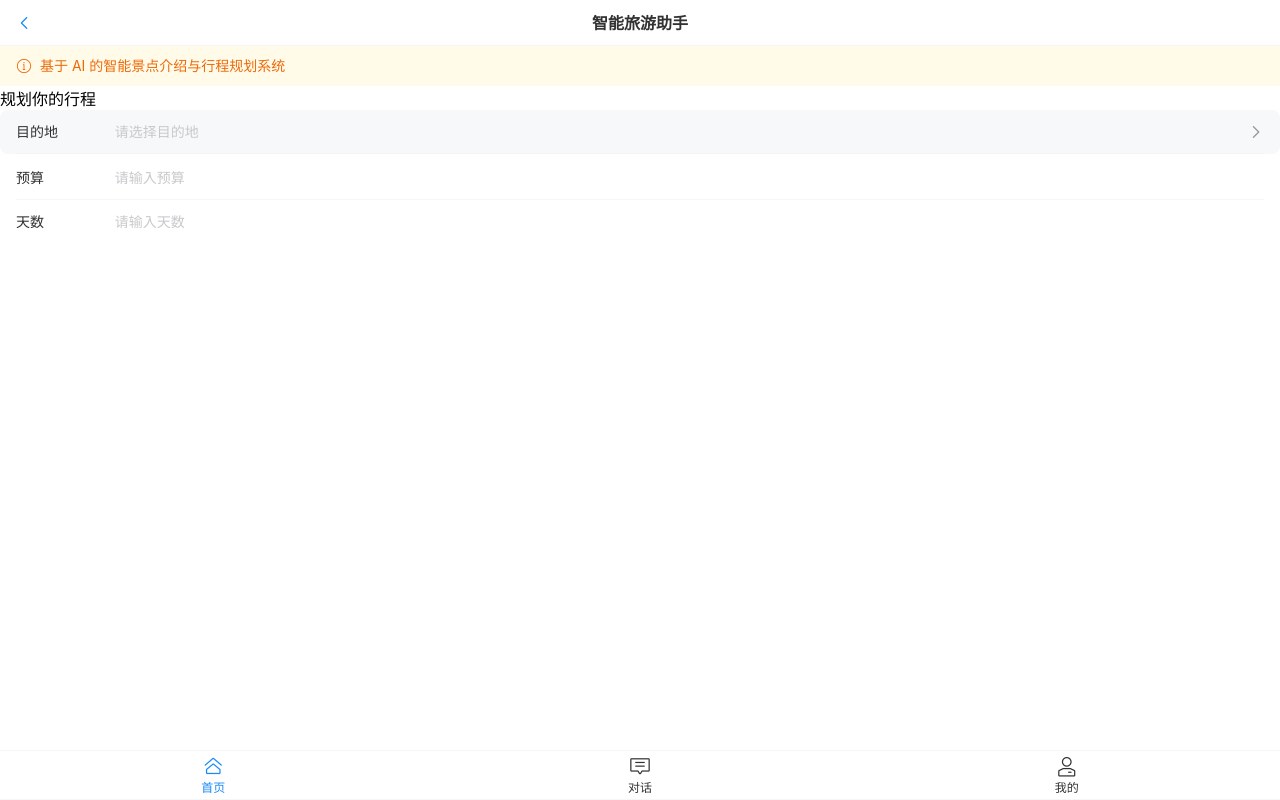
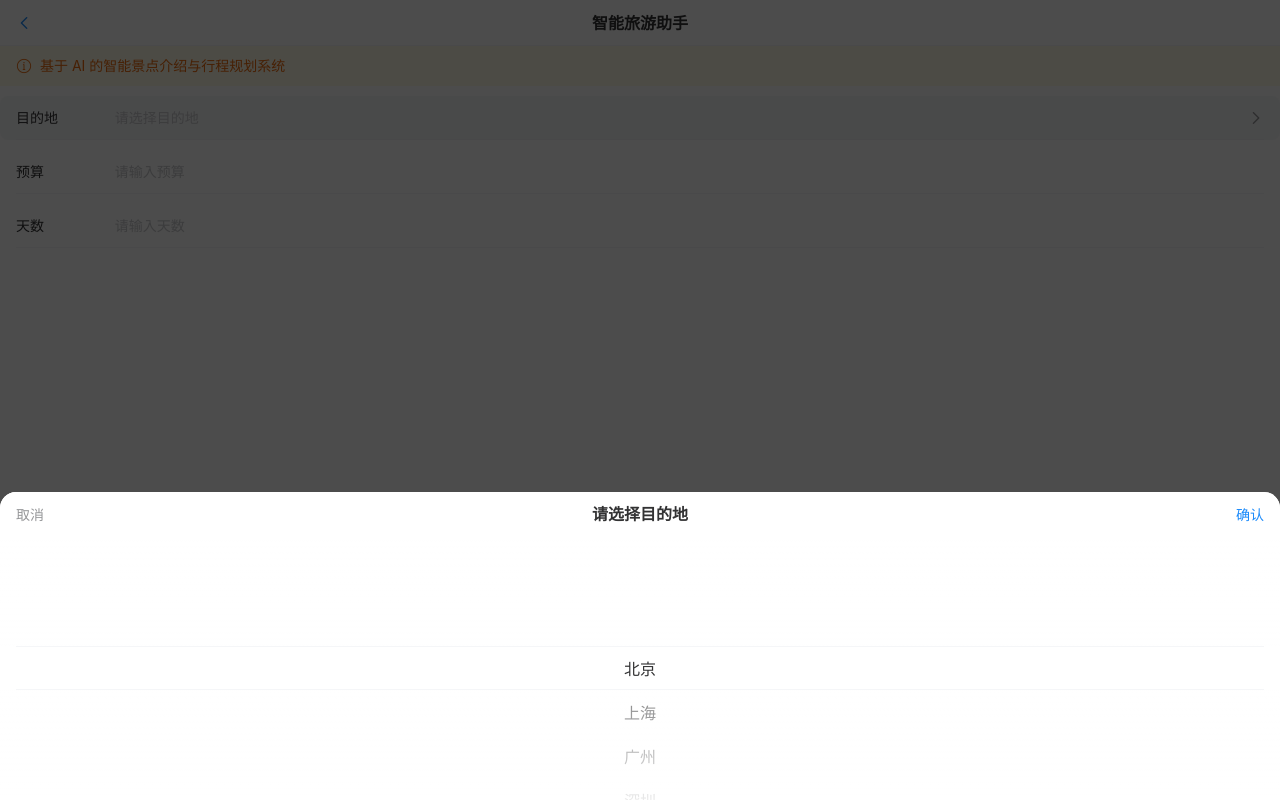
Before and after one commit to ccj24/Agent-vue, a Vue app: page / in a window 1280 px wide. Both pictures are taken after a click on the label "目的地". Built offline with nearby package versions, Linux system fonts and the light colour scheme.

Commit message:
feat:优化弹窗组件

```diff
--- a/src/views/Home.vue
+++ b/src/views/Home.vue
@@ -1,42 +1,35 @@
 <template>
-  <div class="page-container">
-    <div class="page-header">
+  <div>
     <van-nav-bar title="智能旅游助手" left-arrow />
-    </div>
-    <div class="page-content">
     <van-notice-bar
       left-icon="info-o"
       text="基于 AI 的智能景点介绍与行程规划系统"
-        class="margin-bottom: 10px;"
+      style="margin-bottom: 10px;"
     />
-      <div class="card search-card">
-        <div class="section-title">规划你的行程</div>
+
     <van-field
-          style="background: #f7f8fa; border-radius: 8px; margin-bottom: 2px"
+      style="background: #f7f8fa; border-radius: 8px; margin-bottom: 10px;"
       is-link
       v-model="formData.city"
       label="目的地"
       readonly
       placeholder="请选择目的地"
-          @click="showCityPicker=true"
+      @click="handleShowCityPicker"
     />
     <van-field
       v-model="formData.budget"
       label="预算"
       placeholder="请输入预算"
+      style="margin-bottom: 10px;"
     />
     <van-field
       v-model="formData.days"
       label="天数"
       placeholder="请输入天数"
     />
-      </div>
-      <div class="card"></div>
-      <div class="card"></div>
-    </div>
+
     <van-popup
-      v-model="showCityPicker"
-      class="city-picker"
+      v-model:show="showCityPicker"
       position="bottom"
       round
     >
@@ -60,28 +53,40 @@ const formData = reactive({
   days: "",
 });
 const allCities = ref([
-    '北京',
-    '上海',
-    '广州',
-    '深圳',
-    '成都',
-    '西安',
-    '重庆',
-    '杭州',
-    '南京',
-    '天津',
+  "北京",
+  "上海",
+  "广州",
+  "深圳",
+  "成都",
+  "西安",
+  "重庆",
+  "杭州",
+  "南京",
+  "天津",
 ]);
-const cityColumns = allCities.value.map(item => ({
-    label: item,
+const cityColumns = allCities.value.map((item) => ({
+  text: item,
   value: item,
 }));
-const handleCityConfirm = (value) => {
-    formData.city = value;
+const handleShowCityPicker = () => {
+  console.log('handleShowCityPicker called');
+  showCityPicker.value = true;
+  console.log('showCityPicker value:', showCityPicker.value);
+};
+const handleCityConfirm = ({ selectedValues }) => {
+  console.log('value:', selectedValues);
+  formData.city = selectedValues.join(',');
   showCityPicker.value = false;
-}
+};
 </script>
 <style scoped>
 .search-card {
   margin-bottom: 10px;
 }
 </style>
+
+<style>
+.city-picker {
+  z-index: 9999 !important;
+}
+</style>
```
Lines whose indentation alone changed are shown as unchanged.
